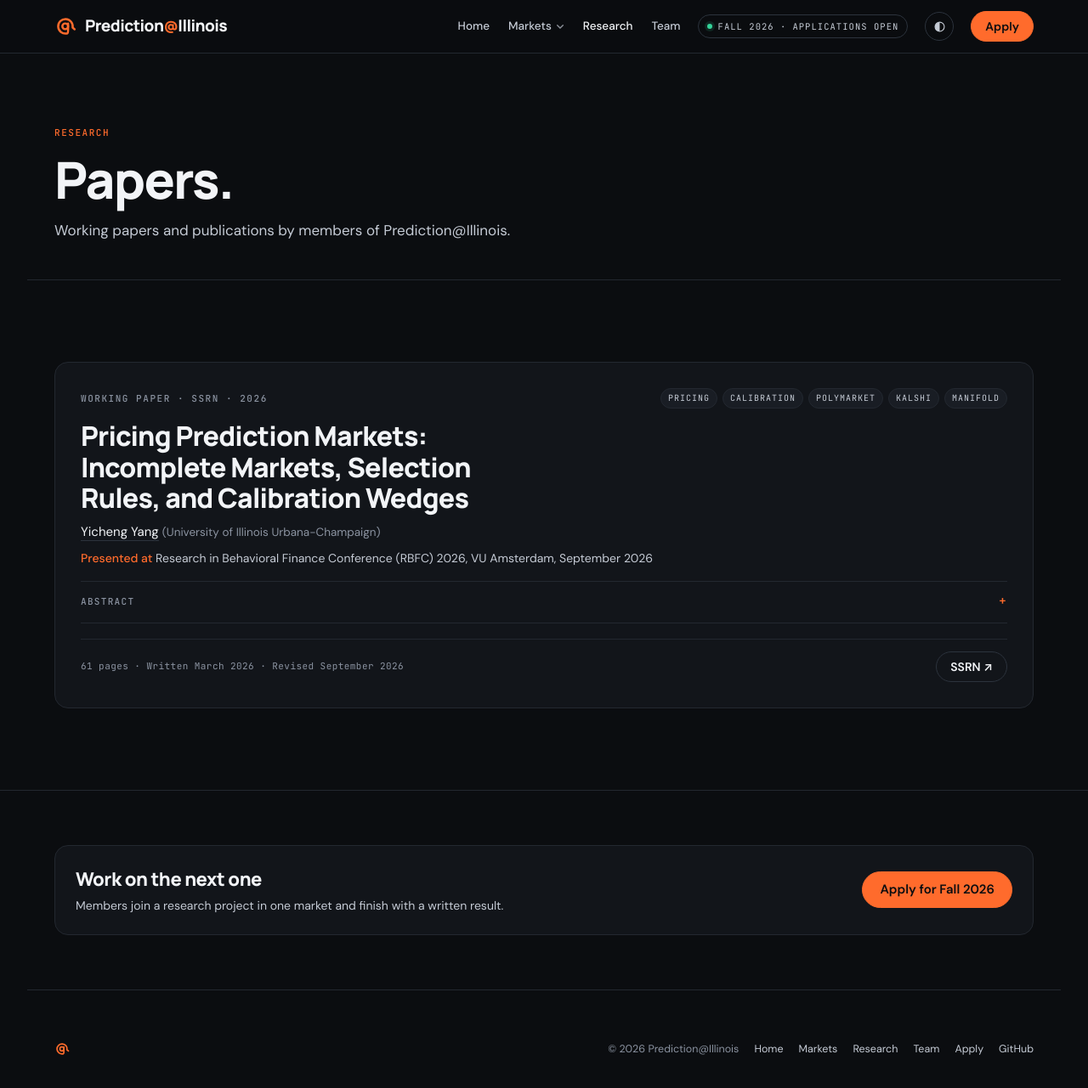
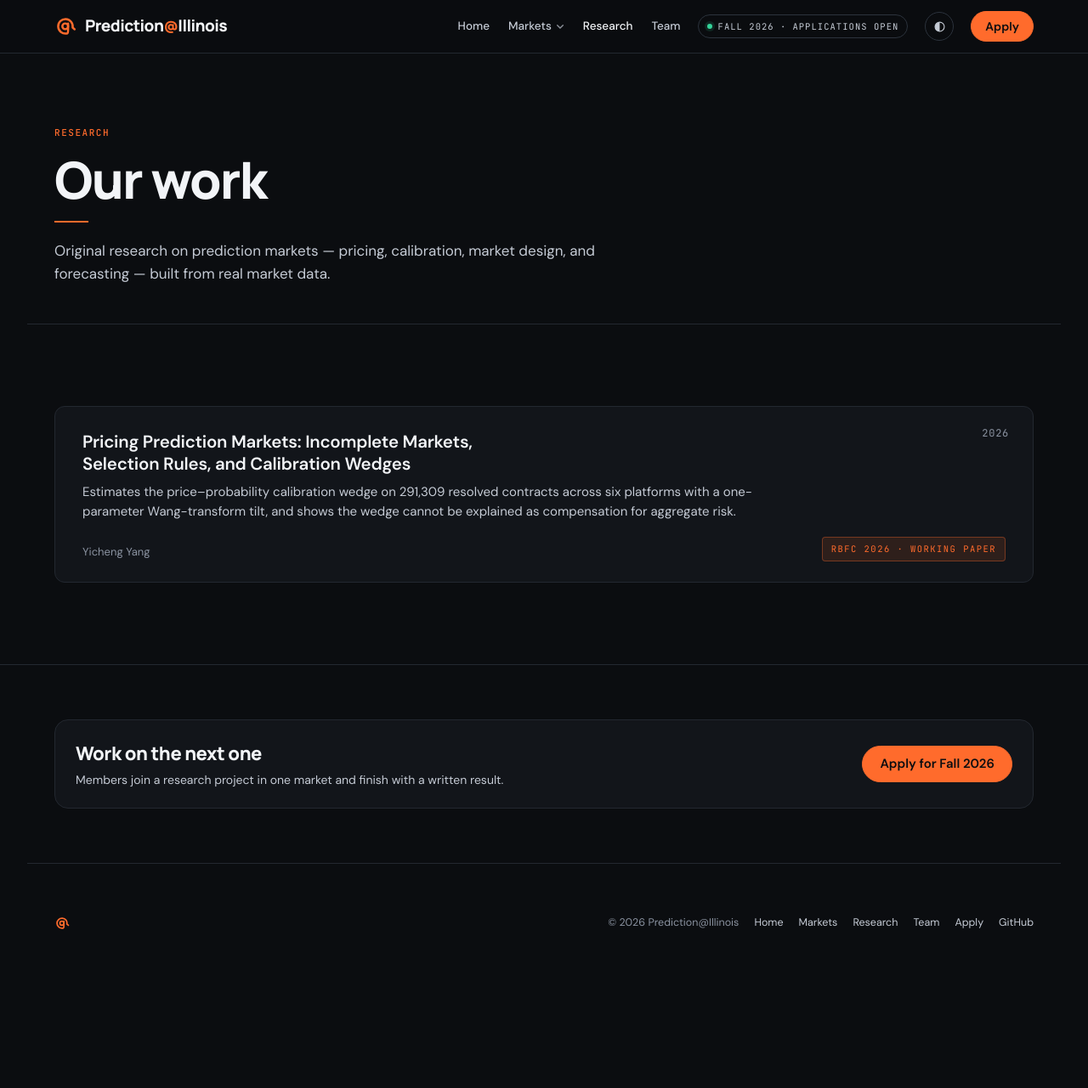
Before and after one commit to Prediction-Illinois/prediction-illinois.github.io, a Jekyll site: the page built from research/index.html, in a window 1280 px wide and 1297 px high. Shown: the top 1281 px of the window at 85% size. Built offline with Jekyll 4.4.1, drawn with Linux system fonts in a browser that asks for light colours.

Commit message:
Research: Oracle-style work list (year, title, summary, authors, badge)
Co-Authored-By: Claude Fable 5.1 <noreply@anthropic.com>

```diff
--- a/_data/research.yml
+++ b/_data/research.yml
@@ -8,6 +8,9 @@
       linkedin: https://www.linkedin.com/in/ethan85/
   year: 2026
   status: Working paper
+  kind: paper            # paper | tool  (tool → green badge)
+  badge: RBFC 2026 · Working paper
+  summary: Estimates the price–probability calibration wedge on 291,309 resolved contracts across six platforms with a one-parameter Wang-transform tilt, and shows the wedge cannot be explained as compensation for aggregate risk.
   venue: SSRN
   presented: Research in Behavioral Finance Conference (RBFC) 2026, VU Amsterdam, September 2026
   pages: 61
--- a/assets/css/site.css
+++ b/assets/css/site.css
@@ -224,27 +224,17 @@ nav.site a.on{color:var(--ink)}
 .person .li{display:inline-flex;align-items:center;gap:6px;margin-top:8px;font-size:12.5px;font-weight:500;color:var(--ink-2);text-decoration:none;border:1px solid var(--line);border-radius:999px;padding:5px 11px}
 .person .li:hover{color:var(--brand);border-color:var(--brand-line)}
 
-/* ---- research: papers ---- */
-.papers{display:flex;flex-direction:column;gap:18px}
-.paper{background:var(--surface);border:1px solid var(--line);border-radius:16px;padding:clamp(20px,3vw,30px)}
-.paper-top{display:flex;justify-content:space-between;align-items:center;gap:14px;flex-wrap:wrap}
-.paper .tags{display:flex;gap:6px;flex-wrap:wrap}
-.paper .tags span{font-family:var(--mono);font-size:10px;letter-spacing:.1em;text-transform:uppercase;color:var(--ink-2);background:var(--surface-2);border:1px solid var(--line);padding:3px 8px;border-radius:999px}
-.ptitle{font-family:var(--display);font-weight:800;font-size:clamp(22px,2.8vw,32px);letter-spacing:-.025em;line-height:1.15;margin-top:14px;max-width:30ch}
-.ptitle a{text-decoration:none;color:inherit}
-.ptitle a:hover{color:var(--brand)}
-.authors{margin-top:10px;font-size:15px;color:var(--ink)}
-.authors a{color:inherit;text-decoration:none;border-bottom:1px solid var(--line-2)}
-.authors a:hover{color:var(--brand);border-color:var(--brand)}
-.authors .aff{color:var(--muted);font-size:13.5px}
-.presented{margin-top:8px;font-size:14px;color:var(--ink-2)}
-.presented b{font-weight:500;color:var(--brand)}
-.abs{margin-top:16px;border-top:1px solid var(--line);padding-top:12px}
-.abs summary{cursor:pointer;font-family:var(--mono);font-size:11px;letter-spacing:.12em;text-transform:uppercase;color:var(--muted);list-style:none;display:flex;align-items:center;gap:8px}
-.abs summary::-webkit-details-marker{display:none}
-.abs summary::after{content:"+";color:var(--brand);font-size:14px}
-.abs[open] summary::after{content:"–"}
-.abs p{margin-top:12px;font-size:15px;line-height:1.65;color:var(--ink-2);max-width:78ch}
-.paper-foot{display:flex;justify-content:space-between;align-items:center;gap:14px;flex-wrap:wrap;margin-top:18px;padding-top:14px;border-top:1px solid var(--line)}
-.paper-foot .meta{font-family:var(--mono);font-size:11px;letter-spacing:.04em;color:var(--muted)}
-.paper-foot .links{display:flex;gap:8px;flex-wrap:wrap}
+/* ---- research: works (Oracle-style list) ---- */
+.page-head.rh .rule{display:block;width:40px;height:2px;background:var(--brand);margin:18px 0 20px}
+.page-head.rh .lede{margin-top:0;max-width:40rem}
+.works{display:flex;flex-direction:column;gap:16px}
+.work{position:relative;display:block;background:var(--surface);border:1px solid var(--line);border-radius:12px;padding:28px 32px 24px;text-decoration:none;color:inherit;transition:border-color .2s ease,transform .2s ease}
+.work:hover{border-color:var(--line-2);transform:translateY(-1px)}
+.work .yr{position:absolute;top:22px;right:28px;font-family:var(--mono);font-size:12px;letter-spacing:.06em;color:var(--muted)}
+.work h2{font-family:var(--sans);font-weight:600;font-size:clamp(17px,1.6vw,21px);letter-spacing:-.012em;line-height:1.3;max-width:60ch;padding-right:56px}
+.work .sum{margin-top:8px;font-size:15px;line-height:1.55;color:var(--ink-2);max-width:78ch}
+.work .wf{display:flex;justify-content:space-between;align-items:flex-end;gap:16px;flex-wrap:wrap;margin-top:18px}
+.work .au{font-size:13px;color:var(--muted)}
+.work .badge{font-family:var(--mono);font-size:10.5px;letter-spacing:.14em;text-transform:uppercase;color:var(--brand);background:var(--brand-soft);border:1px solid var(--brand-line);padding:5px 10px;border-radius:4px;white-space:nowrap}
+.work.tool .badge{color:var(--yes);background:var(--yes-soft);border-color:color-mix(in srgb,var(--yes) 40%,transparent)}
+@media (max-width:560px){.work{padding:22px 18px 18px}.work .yr{top:16px;right:16px}.work h2{padding-right:44px}}
--- a/research/index.html
+++ b/research/index.html
@@ -1,35 +1,26 @@
 ---
 layout: default
 title: Research
-description: Publications and working papers from Prediction@Illinois members on prediction markets.
+description: Original research on prediction markets from Prediction@Illinois — pricing, calibration, market design, and forecasting — built from real market data.
 ---
-<section class="wrap page-head">
+<section class="wrap page-head rh">
   <span class="eyebrow brand">Research</span>
-  <h1>Papers.</h1>
-  <p class="lede">Working papers and publications by members of Prediction@Illinois.</p>
+  <h1>Our work</h1>
+  <i class="rule"></i>
+  <p class="lede">Original research on prediction markets — pricing, calibration, market design, and forecasting — built from real market data.</p>
 </section>
 <section class="band"><div class="wrap">
-  <div class="papers">
-  {% for r in site.data.research %}
-    <article class="paper">
-      <div class="paper-top">
-        <span class="eyebrow">{{ r.status }}{% if r.venue %} · {{ r.venue }}{% endif %} · {{ r.year }}</span>
-        {% if r.tags %}<div class="tags">{% for t in r.tags %}<span>{{ t }}</span>{% endfor %}</div>{% endif %}
+  <div class="works">
+  {% for r in site.data.research %}{% assign href = r.links.ssrn | default: r.links.pdf | default: r.links.doi | default: r.links.code %}
+    <a class="work{% if r.kind == 'tool' %} tool{% endif %}" {% if href %}href="{{ href }}" target="_blank" rel="noopener"{% endif %}>
+      <span class="yr">{{ r.year }}</span>
+      <h2>{{ r.title }}</h2>
+      {% if r.summary %}<p class="sum">{{ r.summary }}</p>{% endif %}
+      <div class="wf">
+        <span class="au">{% for a in r.authors %}{{ a.name }}{% unless forloop.last %}, {% endunless %}{% endfor %}</span>
+        {% if r.badge %}<span class="badge">{{ r.badge }}</span>{% endif %}
       </div>
-      <h2 class="ptitle">{% if r.links.ssrn %}<a href="{{ r.links.ssrn }}" target="_blank" rel="noopener">{{ r.title }}</a>{% else %}{{ r.title }}{% endif %}</h2>
-      <p class="authors">{% for a in r.authors %}{% if a.linkedin %}<a href="{{ a.linkedin }}" target="_blank" rel="noopener">{{ a.name }}</a>{% else %}{{ a.name }}{% endif %}{% if a.affiliation %} <span class="aff">({{ a.affiliation }})</span>{% endif %}{% unless forloop.last %}, {% endunless %}{% endfor %}</p>
-      {% if r.presented %}<p class="presented"><b>Presented at</b> {{ r.presented }}</p>{% endif %}
-      <details class="abs"><summary>Abstract</summary><p>{{ r.abstract }}</p></details>
-      <div class="paper-foot">
-        <span class="meta">{% if r.pages %}{{ r.pages }} pages{% endif %}{% if r.written %} · Written {{ r.written }}{% endif %}{% if r.revised %} · Revised {{ r.revised }}{% endif %}</span>
-        <div class="links">
-          {% if r.links.ssrn %}<a class="btn btn-2" href="{{ r.links.ssrn }}" target="_blank" rel="noopener">SSRN ↗</a>{% endif %}
-          {% if r.links.pdf %}<a class="btn btn-2" href="{{ r.links.pdf }}" target="_blank" rel="noopener">PDF ↗</a>{% endif %}
-          {% if r.links.code %}<a class="btn btn-2" href="{{ r.links.code }}" target="_blank" rel="noopener">Code ↗</a>{% endif %}
-          {% if r.links.doi %}<a class="btn btn-2" href="{{ r.links.doi }}" target="_blank" rel="noopener">DOI ↗</a>{% endif %}
-        </div>
-      </div>
-    </article>
+    </a>
   {% endfor %}
   </div>
 </div></section>
```
